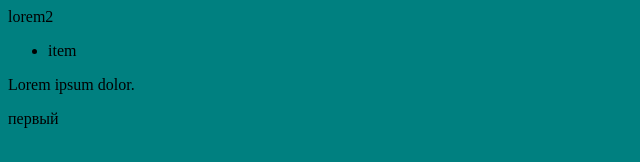
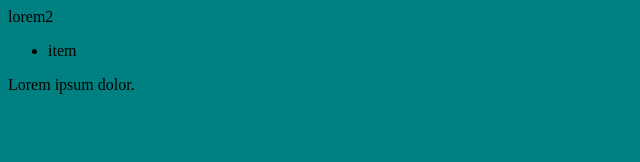
Before and after one commit to MamoruKido/git-training, a plain HTML site: page src/index.html in a window 1280 px wide. Shown: the full height of the page, 0-640 px from the left. Drawn offline with Linux system fonts and the light colour scheme.

Commit message:
Revert "one index.html"
This reverts commit e1cea7824c42b1b2fd0d4a7554156ef0fb94374f.

```diff
--- a/src/index.html
+++ b/src/index.html
@@ -16,8 +16,5 @@
 <div>
     Lorem ipsum dolor.
 </div>
-<p>
-    первый
-</p>
 </body>
 </html>
```
